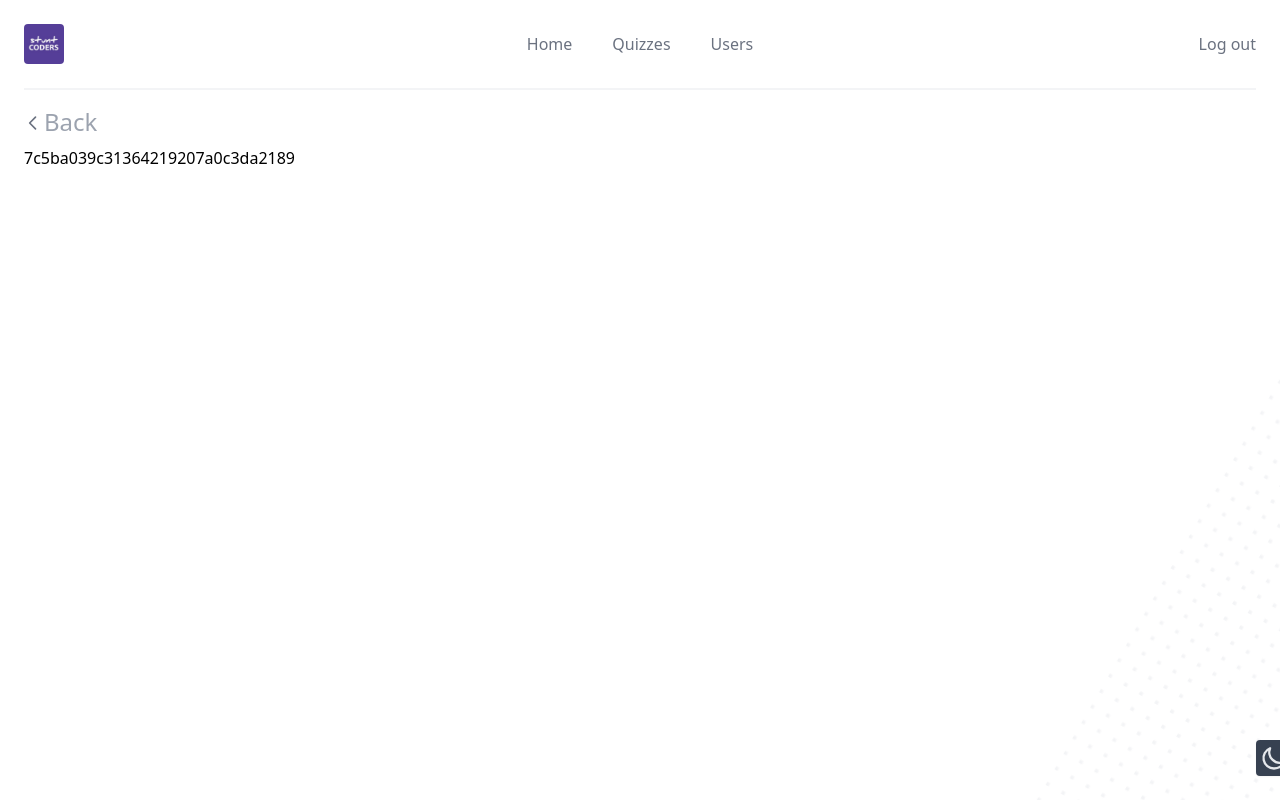
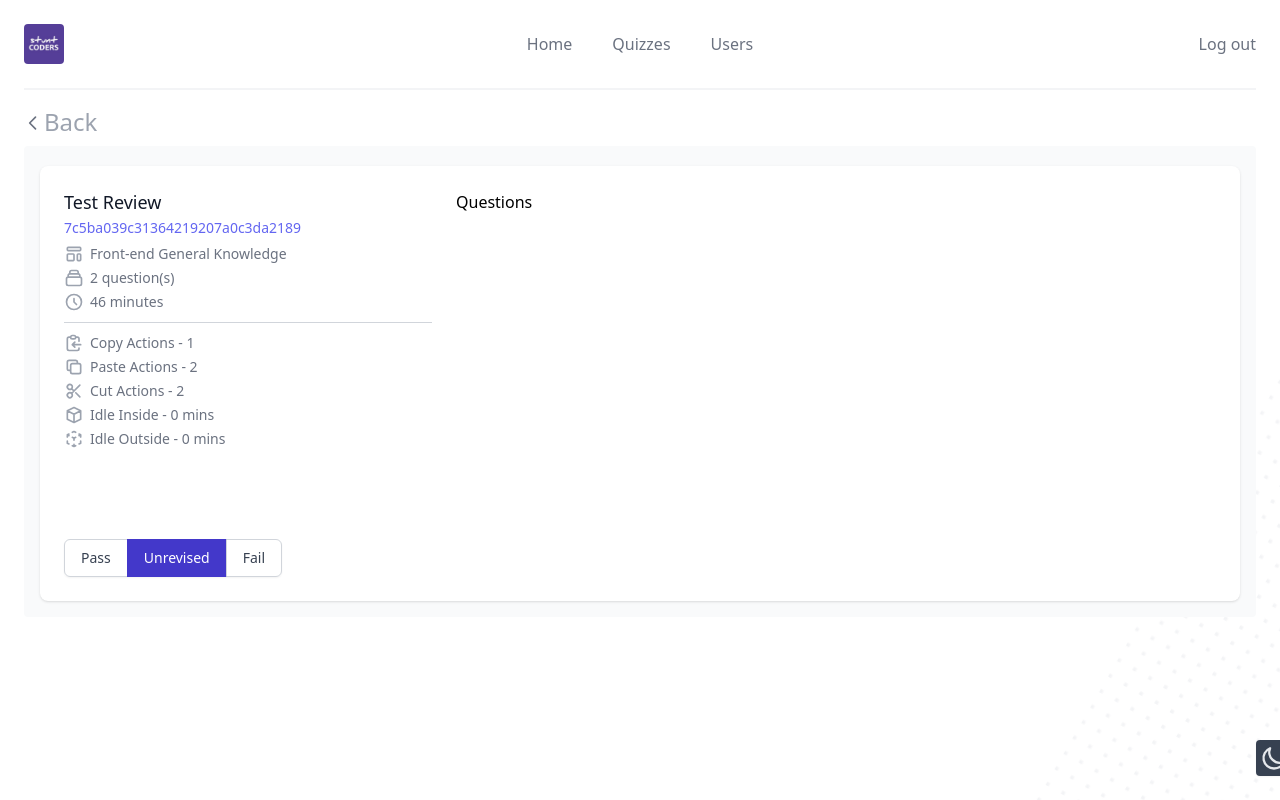
Before and after one commit to stuntcoders/sc_hire_frontend, a React (Create React App) app: page /admin/review/7c5ba039c31364219207a0c3da2189 in a window 1280 px wide. Built offline with nearby package versions, Linux system fonts and the light colour scheme.

Commit message:
Update review detail component by updating general info section and layout

```diff
--- a/src/components/admin/quizzes/ReviewDetail.js
+++ b/src/components/admin/quizzes/ReviewDetail.js
@@ -1,6 +1,21 @@
+import AnimatedPage from "../../AnimatedPage"
+
 import { useParams } from "react-router-dom"
 
 import Back from "../shared/Back"
+
+import {
+  DuplicateIcon,
+  CollectionIcon,
+  ClockIcon,
+  ClipboardCopyIcon,
+  CubeIcon,
+  CubeTransparentIcon,
+  ScissorsIcon,
+  TemplateIcon,
+} from "@heroicons/react/outline"
+
+import { reviews } from "../dummyData"
 
 export default function ReviewDetails() {
   const { id } = useParams()
@@ -9,7 +24,90 @@ export default function ReviewDetails() {
     <>
       <Back path="/admin/quizzes" search="?tab=1" />
 
-      <div>{id}</div>
+      <AnimatedPage>
+        <section className="relative block pt-1 pb-4 bg-gray-50 dark:bg-gray-700 rounded overflow-hidden">
+          <div className="relative bg-white dark:bg-gray-800 shadow mx-4 mt-4 px-4 py-5 sm:rounded-lg sm:p-6 z-10">
+            <div className="md:grid md:grid-cols-3 md:gap-6">
+              <div className="flex flex-col content-between md:col-span-1">
+                <div>
+                  <h3 className="text-lg font-medium leading-6 text-gray-900 dark:text-white">Test Review</h3>
+                  <p className="mt-1 text-sm text-indigo-500 break-words">{reviews[0].user.id}</p>
+                  <div className="space-y-1 divide-y divide-gray-300 dark:divide-gray-700">
+                    <div className="space-y-1 py-1.5">
+                      <div className="flex items-center text-sm text-gray-500">
+                        <TemplateIcon className="flex-shrink-0 mr-1.5 h-5 w-5 text-gray-400 dark:text-gray-500" aria-hidden="true" />
+                        <span className="font-light dark:text-gray-400">{reviews[0].quiz.title}</span>
+                      </div>
+                      <div className="flex items-center text-sm text-gray-500">
+                        <CollectionIcon className="flex-shrink-0 mr-1.5 h-5 w-5 text-gray-400 dark:text-gray-500" aria-hidden="true" />
+                        <span className="font-light dark:text-gray-400">2 question(s)</span>
+                      </div>
+                      <div className="flex items-center text-sm text-gray-500">
+                        <ClockIcon className="flex-shrink-0 mr-1.5 h-5 w-5 text-gray-400 dark:text-gray-500" aria-hidden="true" />
+                        <span className="font-light dark:text-gray-400">{reviews[0].end - reviews[0].start + 46} minutes</span>
+                      </div>
+                    </div>
+                    <div className="space-y-1 py-2.5">
+                      <div className="flex items-center text-sm text-gray-500">
+                        <ClipboardCopyIcon className="flex-shrink-0 mr-1.5 h-5 w-5 text-gray-400 dark:text-gray-500" aria-hidden="true" />
+                        <span className="font-light dark:text-gray-400">Copy Actions - 1</span>
+                      </div>
+                      <div className="flex items-center text-sm text-gray-500">
+                        <DuplicateIcon className="flex-shrink-0 mr-1.5 h-5 w-5 text-gray-400 dark:text-gray-500" aria-hidden="true" />
+                        <span className="font-light dark:text-gray-400">Paste Actions - 2</span>
+                      </div>
+                      <div className="flex items-center text-sm text-gray-500">
+                        <ScissorsIcon className="flex-shrink-0 mr-1.5 h-5 w-5 text-gray-400 dark:text-gray-500" aria-hidden="true" />
+                        <span className="font-light dark:text-gray-400">Cut Actions - 2</span>
+                      </div>
+                      <div className="flex items-center text-sm text-gray-500">
+                        <CubeIcon className="flex-shrink-0 mr-1.5 h-5 w-5 text-gray-400 dark:text-gray-500" aria-hidden="true" />
+                        <span className="font-light dark:text-gray-400">Idle Inside - 0 mins</span>
+                      </div>
+                      <div className="flex items-center text-sm text-gray-500">
+                        <CubeTransparentIcon className="flex-shrink-0 mr-1.5 h-5 w-5 text-gray-400 dark:text-gray-500" aria-hidden="true" />
+                        <span className="font-light dark:text-gray-400">Idle Outside - 0 mins</span>
+                      </div>
+                    </div>
+                  </div>
+                </div>
+                <div className="flex justify-center md:justify-start mt-2 md:mt-20">
+                  <span className="relative z-0 inline-flex shadow-sm rounded-md">
+                    <button
+                      type="button"
+                      className={`relative inline-flex items-center px-4 py-2 rounded-l-md border text-sm font-medium focus:z-10 focus:outline-none ${
+                        reviews[2].status === "passed"
+                          ? "bg-green-300 border-green-300 text-white"
+                          : "bg-white hover:bg-gray-50 border-gray-300 text-gray-700 focus:ring-1 focus:ring-indigo-500 focus:border-indigo-500"
+                      }`}>
+                      Pass
+                    </button>
+                    <button
+                      type="button"
+                      className={`-ml-px relative inline-flex items-center px-4 py-2 border text-sm font-medium text-gray-700 focus:z-10 focus:outline-none ${
+                        reviews[2].status === "unrevised"
+                          ? "bg-indigo-700 border-indigo-700 text-white"
+                          : "bg-white hover:bg-gray-50 border-gray-300 text-gray-700 focus:ring-1 focus:ring-indigo-500 focus:border-indigo-500"
+                      }`}>
+                      Unrevised
+                    </button>
+                    <button
+                      type="button"
+                      className={`-ml-px relative inline-flex items-center px-4 py-2 rounded-r-md border text-sm font-medium text-gray-700 focus:z-10 focus:outline-none ${
+                        reviews[2].status === "failed"
+                          ? "bg-gray-300 border-gray-300 text-white cursor-default"
+                          : "bg-white hover:bg-gray-50 border-gray-300 text-gray-700 focus:ring-1 focus:ring-indigo-500 focus:border-indigo-500"
+                      }`}>
+                      Fail
+                    </button>
+                  </span>
+                </div>
+              </div>
+              <div className="mt-5 md:mt-0 md:col-span-2">Questions</div>
+            </div>
+          </div>
+        </section>
+      </AnimatedPage>
     </>
   )
 }
```
